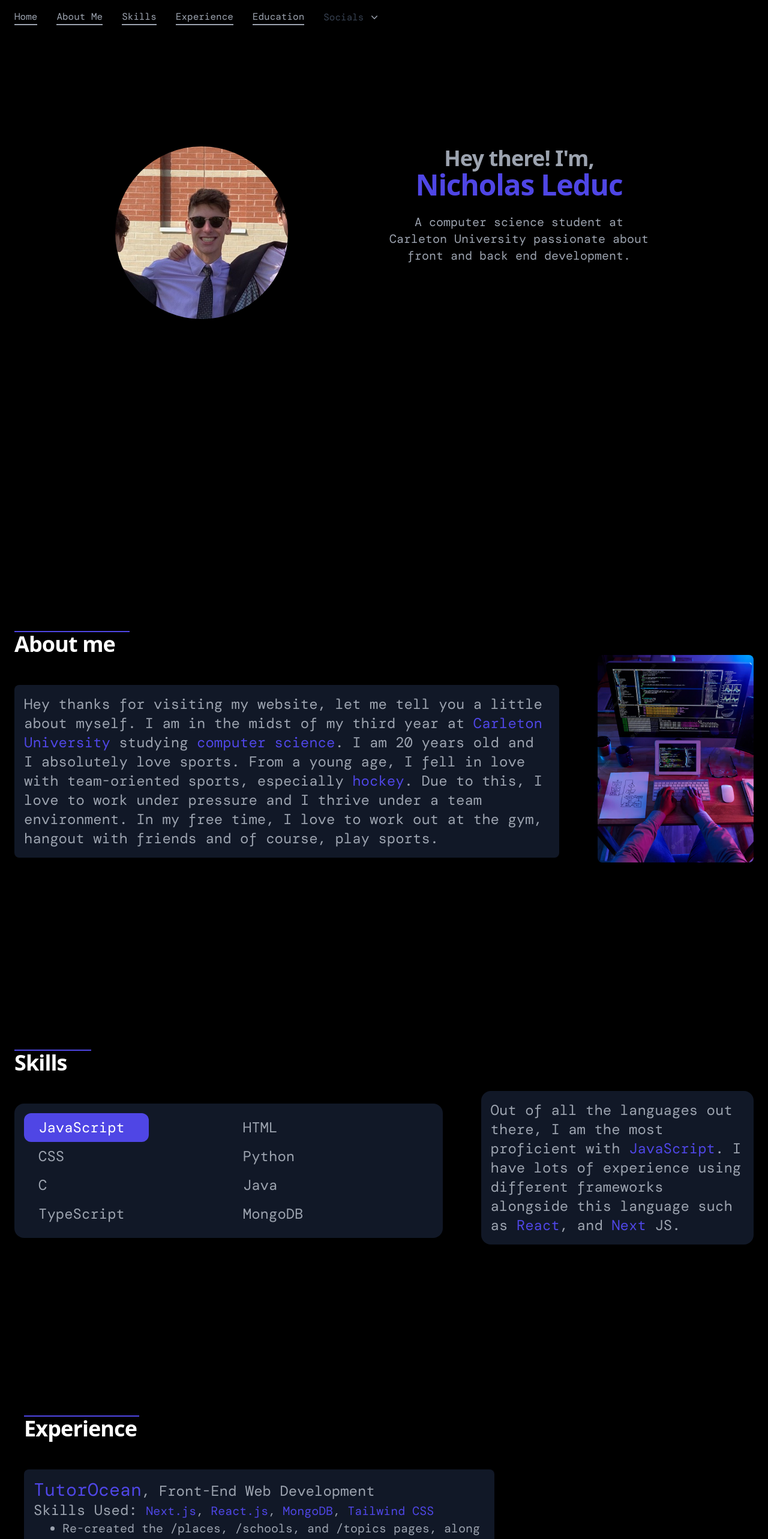
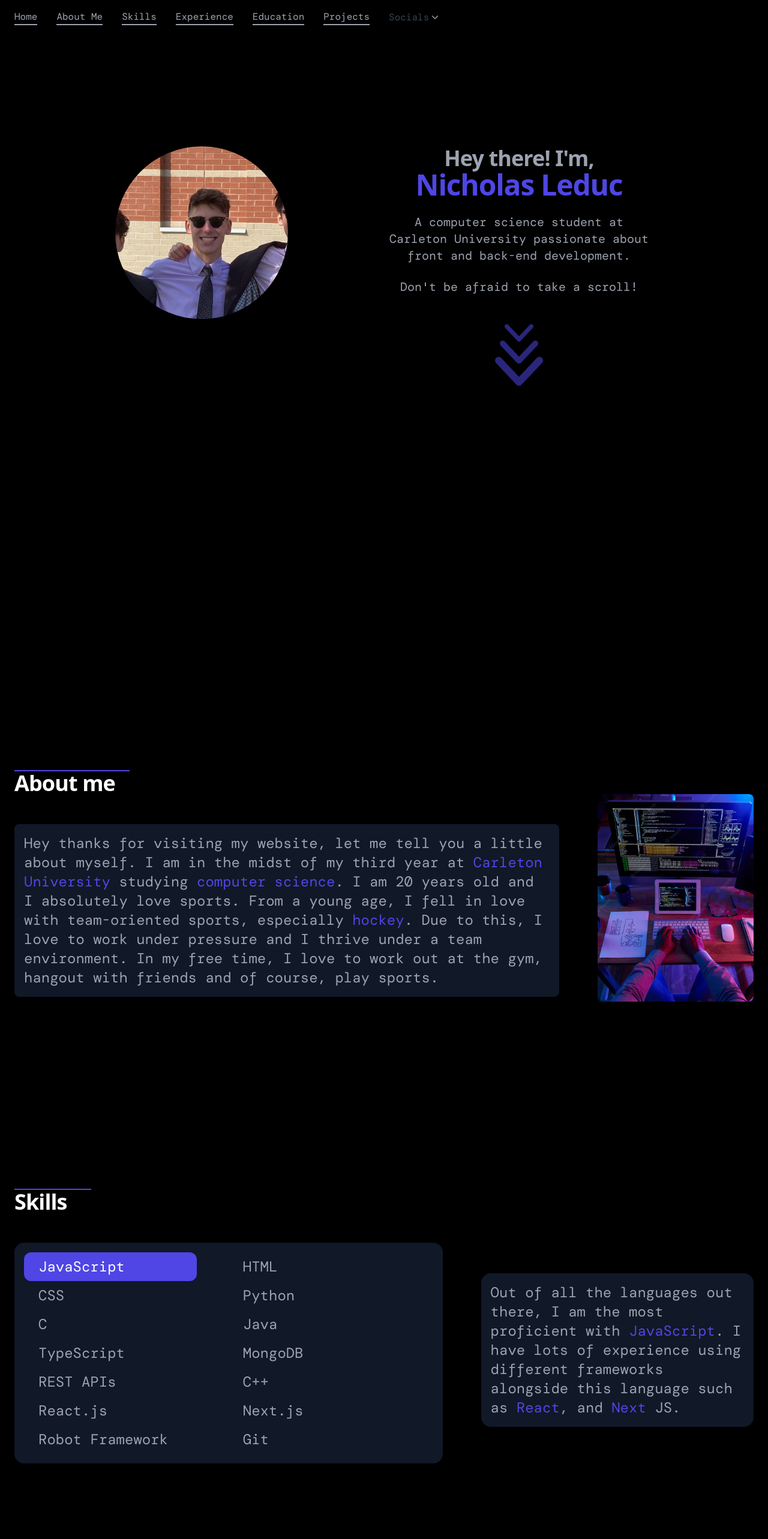
Before and after one commit to nickleduc91/MyWebsite, a Next.js app: page / in a window 1280 px wide. Shown: the top 2566 px of the page at 60% size. Built offline with nearby package versions, Linux system fonts and the light colour scheme; a web font is replaced by a local one; what tailwindcss-bg-patterns would draw is missing.

Commit message:
Updated home section, experience, and created a projects section

```diff
--- a/components/footer.tsx
+++ b/components/footer.tsx
@@ -1,10 +1,10 @@
 const Footer = () => {
   return (
-    <footer className="p-4 bg-black shadow md:flex md:items-center md:justify-between md:p-6 ">
-      <div className="flex flex-wrap items-center mt-3 text-md text-gray-400 sm:mt-0">
+    <div className="pl-8 pb-4 text-2xl bg-black">
+      <div className="items-center text-md text-gray-400 sm:mt-0">
         Made by <span className="text-indigo-600"> Nicholas Leduc</span>
       </div>
-    </footer>
+    </div>
   )
 }
 
--- a/components/header.tsx
+++ b/components/header.tsx
@@ -48,6 +48,10 @@ const tabs = [
   {
     name: 'Education',
     to: 'education',
+  },
+  {
+    name: 'Projects',
+    to: 'projects',
   },
 ]
 
@@ -104,7 +108,7 @@ export default function index() {
                           <ChevronDownIcon
                             className={classNames(
                               open ? 'text-indigo-600' : 'text-gray-400',
-                              'ml-2 h-5 w-5 group-hover:text-indigo-500',
+                              'h-5 w-5 group-hover:text-indigo-500',
                             )}
                             aria-hidden="true"
                           />
@@ -152,7 +156,7 @@ export default function index() {
 
                                   <div className="ml-4">
                                     <p className="text-base font-medium text-gray-900">
-                                    nickleduc@cmail.carleton.ca
+                                      nickleduc@cmail.carleton.ca
                                     </p>
                                     <p
                                       className={classNames(
--- a/components/home.tsx
+++ b/components/home.tsx
@@ -1,5 +1,6 @@
 import Image from 'next/image'
 import myImage from '../public/images/myImage.jpg'
+import { ChevronDownIcon } from '@heroicons/react/20/solid'
 
 const Home = () => {
   return (
@@ -22,8 +23,25 @@ const Home = () => {
                 </h1>
                 <p className="mt-6 md:text-xl text-lg leading-8 text-gray-400 text-center font-dm max-w-lg">
                   A computer science student at Carleton University passionate
-                  about front and back end development.
+                  about front and back-end development.
                 </p>
+                <p className="mt-6 md:text-xl text-lg leading-8 text-gray-400 text-center font-dm max-w-lg">
+                  Don't be afraid to take a scroll!
+                </p>
+                <div className="animate-bounce  -mt-4 pt-24 flex flex-col items-center justify-center">
+                  <ChevronDownIcon
+                    className="animate-pulse text-indigo-600 h-24 w-24 items-center"
+                    aria-hidden="true"
+                  />
+                  <ChevronDownIcon
+                    className="animate-pulse -mt-20 text-indigo-600 h-32 w-32 items-center"
+                    aria-hidden="true"
+                  />
+                  <ChevronDownIcon
+                    className="animate-pulse -mt-28 text-indigo-600 h-40 w-40 items-center"
+                    aria-hidden="true"
+                  />
+                </div>
               </div>
             </div>
             <div className="flex justify-center">
--- /dev/null
+++ b/components/projects.tsx
@@ -0,0 +1,70 @@
+import Image from 'next/image'
+import myImage from '../public/images/list.png'
+
+const Projects = () => {
+  return (
+    <section className="pt-24 bg-black pb-24 " id="projects">
+      <div className="md:grid md:grid-cols-3 items-center px-4 mx-auto max-w-screen-xl">
+        <div className="items-center px-4 mx-auto max-w-screen-xl lg:px-6 col-span-2">
+          <div className="font-light text-gray-800 sm:text-lg">
+            <h2 className="border-t-2 w-48 border-indigo-600 pb-12 text-4xl tracking-tight font-bold text-white">
+              Projects
+            </h2>
+            <div className="mb-12 rounded-lg text-2xl font-dm text-gray-400 border-gray-900 rounded-2xl bg-gray-900 py-4 px-4">
+              <a
+                href="https://twodue.vercel.app/"
+                target="_blank"
+                className="hover:text-indigo-800 text-indigo-600 text-3xl"
+              >
+                TwoDue <span className="-ml-2 ri-links-line"></span>
+              </a>
+              , Time management task board program
+              <br />
+              <br />
+              <a
+                href="https://github.com/nickleduc91/twodue"
+                target="_blank"
+                className="text-xl hover:text-indigo-800 text-indigo-600"
+              >
+                Repository <span className="-ml-2 ri-links-line"></span>
+              </a>
+              <br />
+              <span className="text-xl">Skills Used:</span>{' '}
+              <span className="text-xl">
+                <span className="text-indigo-600">Next.js</span>,{' '}
+                <span className="text-indigo-600">React.js</span>,{' '}
+                <span className="text-indigo-600">MongoDB</span>,{' '}
+                <span className="text-indigo-600">Tailwind CSS</span>
+              </span>
+              <ul className="pl-12 text-xl list-disc">
+                <li>
+                  Created the front-end by constructing components using React
+                  and Next.js
+                </li>
+                <li>Styled the program using Tailwind CSS</li>
+                <li>
+                  Engineered the back-end by using the built in Next.js api to
+                  create end-points in order to fetch data from the database
+                </li>
+                <li>
+                  Stored all the user data in MongoDB (User info, tasks, boards)
+                  so that all information is saved automatically and data is not
+                  lost
+                </li>
+                <li>
+                  Implemented a login system using Next Auth so that user's can
+                  save their info through the account they create{' '}
+                </li>
+              </ul>
+            </div>
+          </div>
+        </div>
+        <div className="hidden md:flex pl-16 col-start-3">
+          <Image className="" src={myImage} alt={'TutorOcean Picture'} />
+        </div>
+      </div>
+    </section>
+  )
+}
+
+export default Projects
--- a/components/skills.tsx
+++ b/components/skills.tsx
@@ -111,6 +111,114 @@ const languages = [
     ),
     key: 7,
   },
+  {
+    name: 'REST APIs',
+    description: (
+      <div className="font-dm text-gray-400">
+        {' '}
+        Within my second co-op work term, I got a large understanding and
+        practice of using and creating{' '}
+        <span className="text-indigo-600">REST API</span> functions. I created
+        these in order to{' '}
+        <span className="text-indigo-600">dynamically fetch</span> data to
+        display on the front-end of some of{' '}
+        <span className="text-indigo-600">TutorOcean's</span> web pages.
+      </div>
+    ),
+    key: 8,
+  },
+
+  {
+    name: 'C++',
+    description: (
+      <div className="font-dm text-gray-400">
+        {' '}
+        I learned this language in my third year of studies at{' '}
+        <span className="text-indigo-600">Carleton University</span> and I
+        picked it up really quickly. Used this language to create various
+        <span className="text-indigo-600"> object-oriented</span> programs which
+        utilized <span className="text-indigo-600">inheritance</span> in order
+        to create <span className="text-indigo-600">robust</span> and{' '}
+        <span className="text-indigo-600">polymorhic</span> code.
+      </div>
+    ),
+    key: 9,
+  },
+
+  {
+    name: 'React.js',
+    description: (
+      <div className="font-dm text-gray-400">
+        {' '}
+        Applied this framework in order to{' '}
+        <span className="text-indigo-600">fix bugs</span> and create
+        <span className="text-indigo-600"> enhancements/features</span> on the
+        front-end web applications. I applied this skill during my time at{' '}
+        <span className="text-indigo-600">QuadC</span> and{' '}
+        <span className="text-indigo-600">TutorOcean</span>. Along side this, I
+        used
+        <span className="text-indigo-600"> React</span> in order to create this
+        very <span className="text-indigo-600">website</span>!
+      </div>
+    ),
+    key: 10,
+  },
+
+  {
+    name: 'Next.js',
+    description: (
+      <div className="font-dm text-gray-400">
+        {' '}
+        Created web pages using this{' '}
+        <span className="text-indigo-600">React Framework</span> in order to
+        increase page
+        <span className="text-indigo-600"> speed</span> and{' '}
+        <span className="text-indigo-600">performace</span> by utilizing{' '}
+        <span className="text-indigo-600">server-side rendering</span>. In
+        particular, I did this during my time at{' '}
+        <span className="text-indigo-600">TutorOcean</span> and helped to
+        drastically increase their <span className="text-indigo-600">SEO</span>{' '}
+        score on a variety of web pages.
+      </div>
+    ),
+    key: 11,
+  },
+
+  {
+    name: 'Robot Framework',
+    description: (
+      <div className="font-dm text-gray-400">
+        {' '}
+        Utilized <span className="text-indigo-600">Robot Framework</span> to
+        write and update <span className="text-indigo-600">test cases</span> in
+        order to find and locate different{' '}
+        <span className="text-indigo-600">bugs</span> within both,{' '}
+        <span className="text-indigo-600">TutorOcean</span> and{' '}
+        <span className="text-indigo-600">QuadC</span>'s product. Ran various
+        <span className="text-indigo-600"> regression</span> tests to confirm
+        that a recent program or code change did not
+        <span className="text-indigo-600"> adversely effect</span> existing
+        features.
+      </div>
+    ),
+    key: 12,
+  },
+
+  {
+    name: 'Git',
+    description: (
+      <div className="font-dm text-gray-400">
+        {' '}
+        Gained vast amounts of knowledge in{' '}
+        <span className="text-indigo-600">team-oriented</span> programming by
+        using different <span className="text-indigo-600">Git</span>{' '}
+        repositories such as <span className="text-indigo-600">GitHub</span> and{' '}
+        <span className="text-indigo-600">GitLab</span> to share and merge code
+        within <span className="text-indigo-600">branches</span>.
+      </div>
+    ),
+    key: 13,
+  },
 ]
 
 function classNames(...classes: string[]) {
@@ -132,7 +240,7 @@ const Skills = () => {
           </h2>
           <div className="mb-8 text-2xl font-dm text-gray-400 border-gray-900 rounded-2xl bg-gray-900 py-4 px-4 grid grid-cols-2">
             {languages.map((language, index) => (
-              <div key={index} className="md:w-52 ">
+              <div key={index} className="md:w-72 ">
                 <button
                   onClick={() => clickButton(language.key)}
                   type="button"
--- a/pages/index.jsx
+++ b/pages/index.jsx
@@ -5,6 +5,7 @@ import About from '../components/about'
 import Skills from '../components/skills'
 import Experience from '../components/experience'
 import Education from '../components/education'
+import Projects from '../components/projects'
 import Footer from '../components/footer'
 
 const Index = () => {
@@ -26,6 +27,7 @@ const Index = () => {
       <Skills />
       <Experience />
       <Education />
+      <Projects />
       <Footer />
     </div>
   )
```
Also changed, not shown: components/education.tsx (+6 -3 lines), components/experience.tsx (+27 -0 lines), public/images/hoc-logo.webp (added), public/images/list.png (added).
